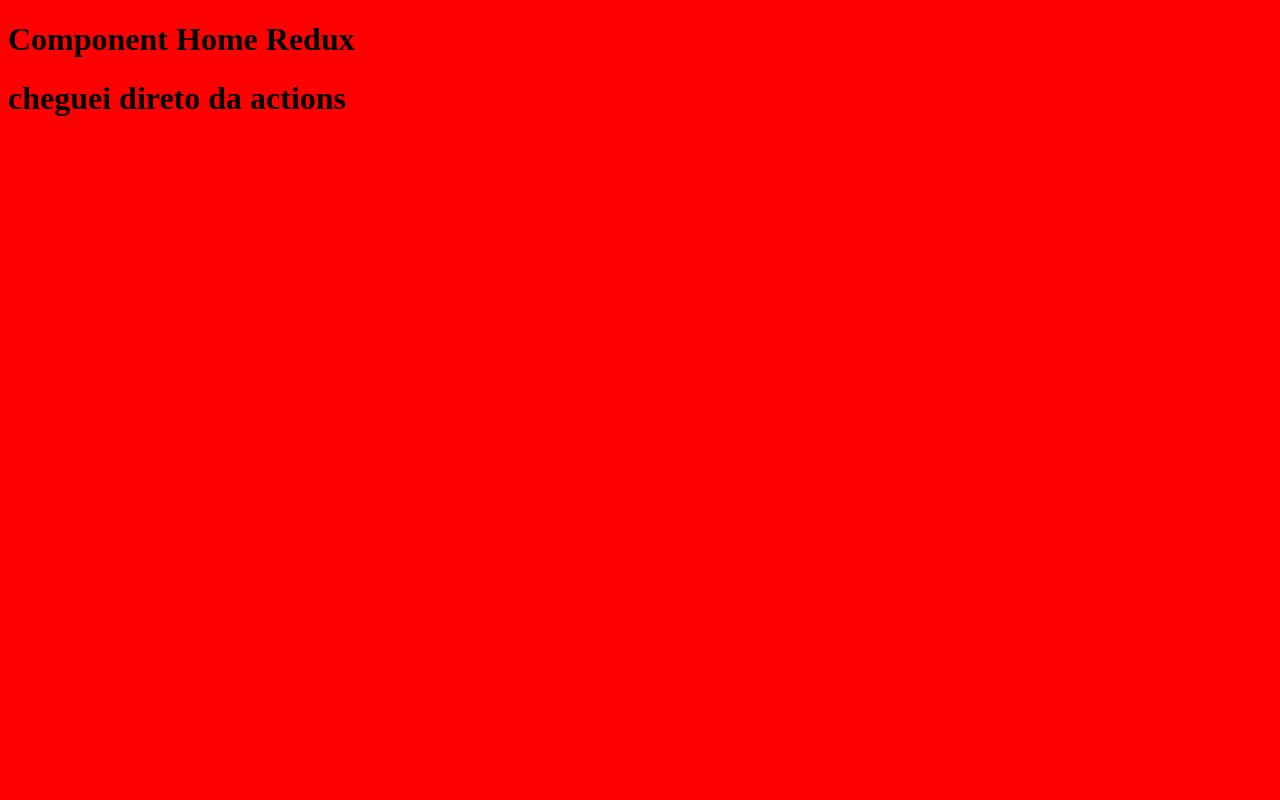
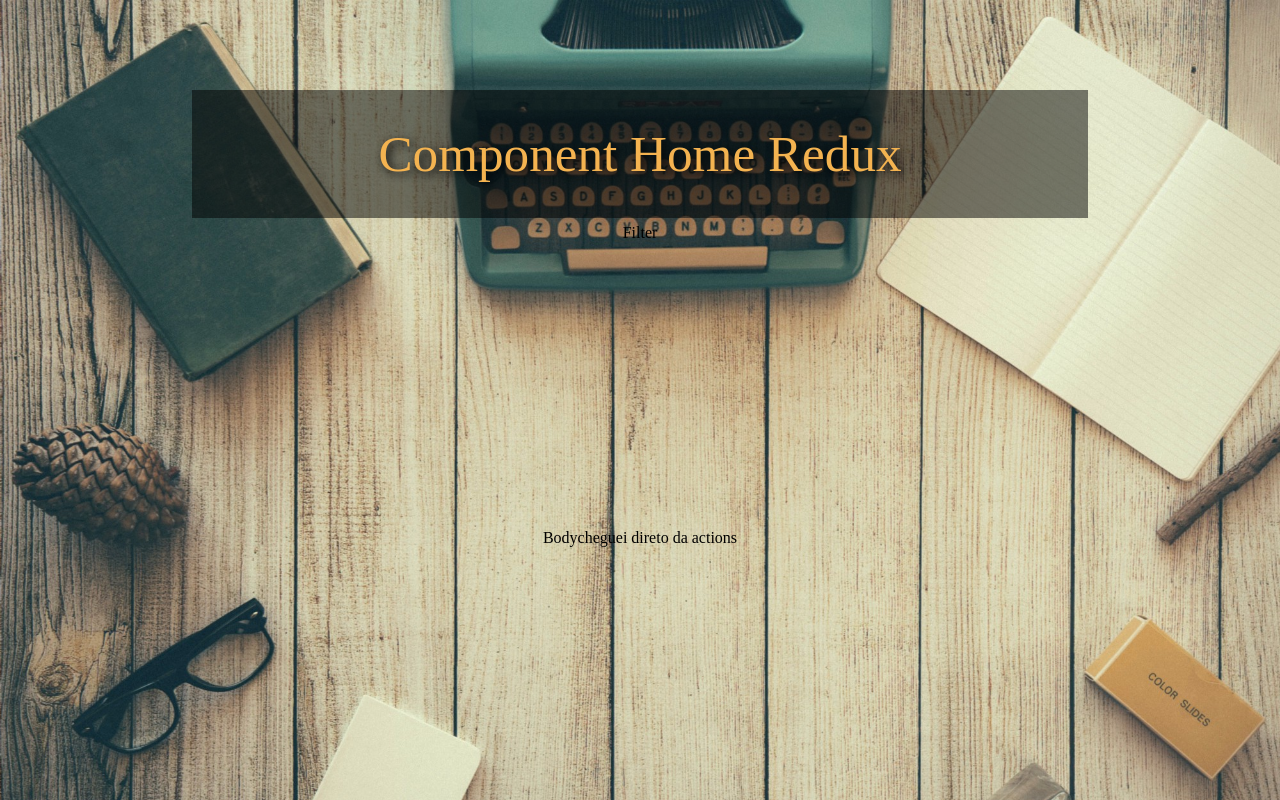
Before and after one commit to hebertporto/react-todo-list, a React app: page / in a window 1280 px wide. Built offline with nearby package versions, Linux system fonts and the light colour scheme.

Commit message:
iniciando estrutura do elementos do projeto

```diff
--- a/package.json
+++ b/package.json
@@ -4,7 +4,7 @@
   "main": "index.js",
   "scripts": {
     "clean": "rimraf dist",
-    "build": "yarn run clean && webpack",
+    "build": "yarn run clean && SET NODE_ENV=production && webpack",
     "dev": "webpack-dev-server --progress --colors --inline --hot"
   },
   "repository": "https://github.com/hebertporto/react-todo-list.git",
--- a/src/modules/home/containers/Home.jsx
+++ b/src/modules/home/containers/Home.jsx
@@ -15,9 +15,17 @@
 
   render() {
     return (
-      <div>
-        <h1> Component Home Redux</h1>
-        <h1>{this.props.home.info}</h1>
+      <div className="tasksWrapper">
+        <div className="tasksHeader">
+           Component Home Redux
+        </div>
+        <div className="tasksFilter">
+          Filter
+        </div>
+        <div className="tasksBody">
+          Body
+          {this.props.home.info}
+        </div>
       </div>
     )
   }
--- a/src/modules/theme/styles.css
+++ b/src/modules/theme/styles.css
@@ -1,3 +1,65 @@
+* {
+  height: 100%;
+  box-sizing: border-box;
+  margin: 0;
+  padding: 0;
+  border: 0;
+}
+
+html{
+  height: 100%;
+}
+
 body {
-  background-color: red;
+  width: 100%;
+  min-height:100%;
+  background:
+    url('./images/bg.jpeg');
+  background-attachment: fixed;
+  background-size: cover;
 }
+
+.tasksWrapper {
+  height: 100%;
+  display: -webkit-flex;
+  display: flex;
+  flex-direction: column;
+  align-items: center;
+  justify-content: center;
+}
+
+.tasksHeader {
+  display: flex;
+  flex: 1 1 5%;
+  min-height: 2.5em;
+  max-height: 2em;
+  width: 70%;
+  font-size: 3.2em;
+  color: #F4B350;
+  font-family: 'Permanent Marker', cursive;
+  text-align: center;
+  align-content: center;
+  padding:20px 0px 20px 0px;
+  margin-bottom: 6px;
+  margin-top: 7%;
+  background-color: rgba(0,0,0,0.5);
+  text-shadow: 3px 3px 10px #000;
+  display: block;
+  align-items: center;
+  justify-content: center;
+}
+
+.tasksFilter {
+  display: flex;
+  flex: 1 1 85%;
+}
+
+.tasksBody {
+  padding-top: 24px;
+  display: flex;
+  flex: 1 1 85%;
+  flex-wrap: wrap;
+  align-items: flex-start;
+  align-content: flex-start;
+  overflow: auto;
+}
--- a/webpack.config.js
+++ b/webpack.config.js
@@ -1,3 +1,5 @@
+const env = process.env.NODE_ENV
+console.log('env', env);
 const webpack = require('webpack')
 const path = require('path')
 const HtmlWebpackPlugin = require('html-webpack-plugin')
@@ -15,8 +17,7 @@
   },
   output: {
     path: path.join(__dirname, 'dist'),
-    filename: '[name].[chunkhash].js',
-    publicPath: 'dist/',
+    filename: '[name].[hash].js',
   },
   module: {
     rules: [
@@ -40,8 +41,14 @@
         },
       },
       {
-        use: ['style-loader', 'css-loader'],
         test: /\.css$/,
+        use: env === 'production'
+          ? ExtractTextPlugin.extract({
+            fallbackLoader: 'style-loader',
+            loader: ['css-loader', 'sass-loader'],
+            publicPath: '/dist',
+          })
+          : ['style-loader', 'css-loader'],
       },
       {
         test: /\.(jpeg|jpg|png|gif|svg)$/,
@@ -54,7 +61,7 @@
             },
           },
           'image-webpack-loader',
-        ]
+        ],
       },
     ],
   },
@@ -68,7 +75,11 @@
     new webpack.DefinePlugin({
       'process.env.NODE_ENV': JSON.stringify(process.env.NODE_ENV),
     }),
-    new ExtractTextPlugin('style.css'),
+    new ExtractTextPlugin({
+      filename: 'app.css',
+      disable: false,
+      allChunks: true,
+    }),
   ],
   resolve: {
     modules: ['node_modules'],
```
